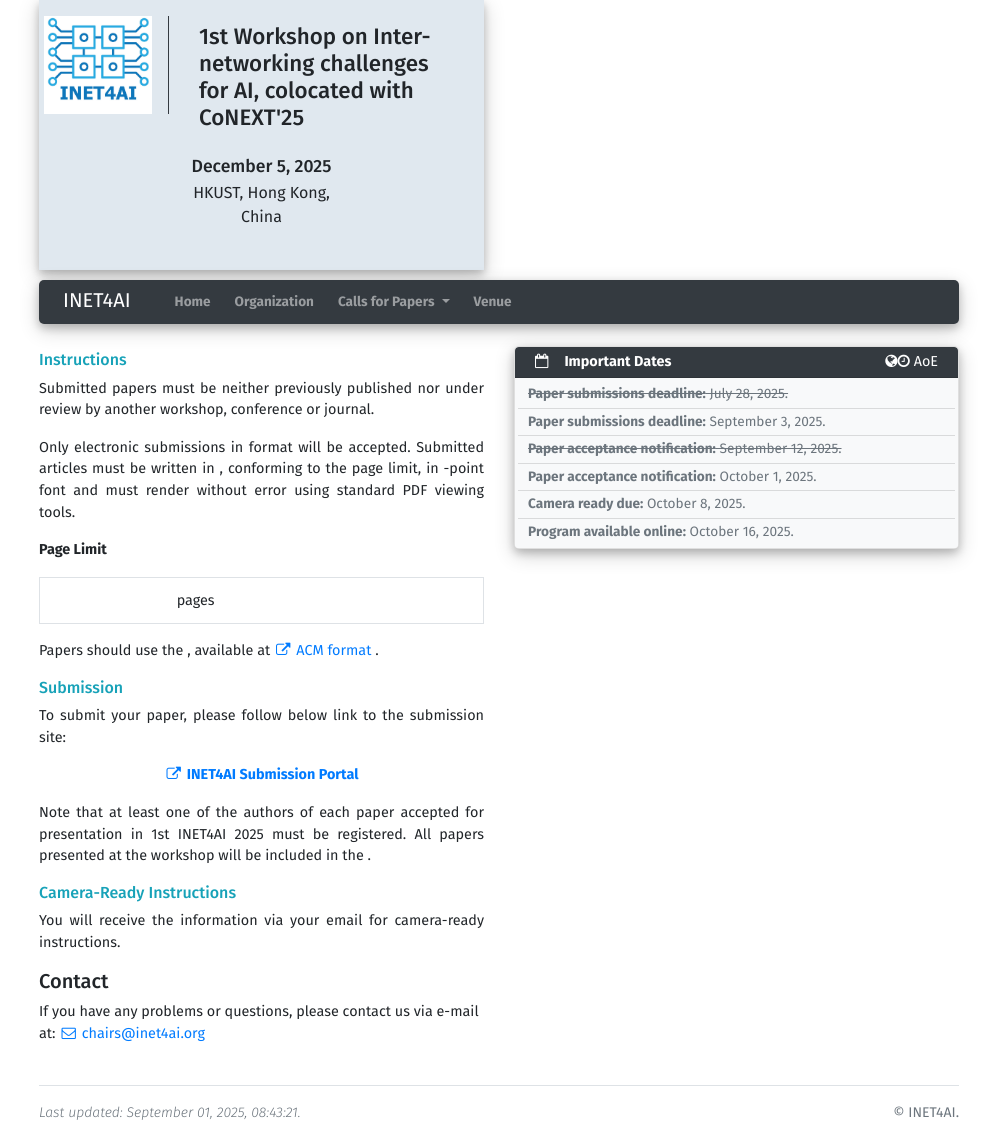
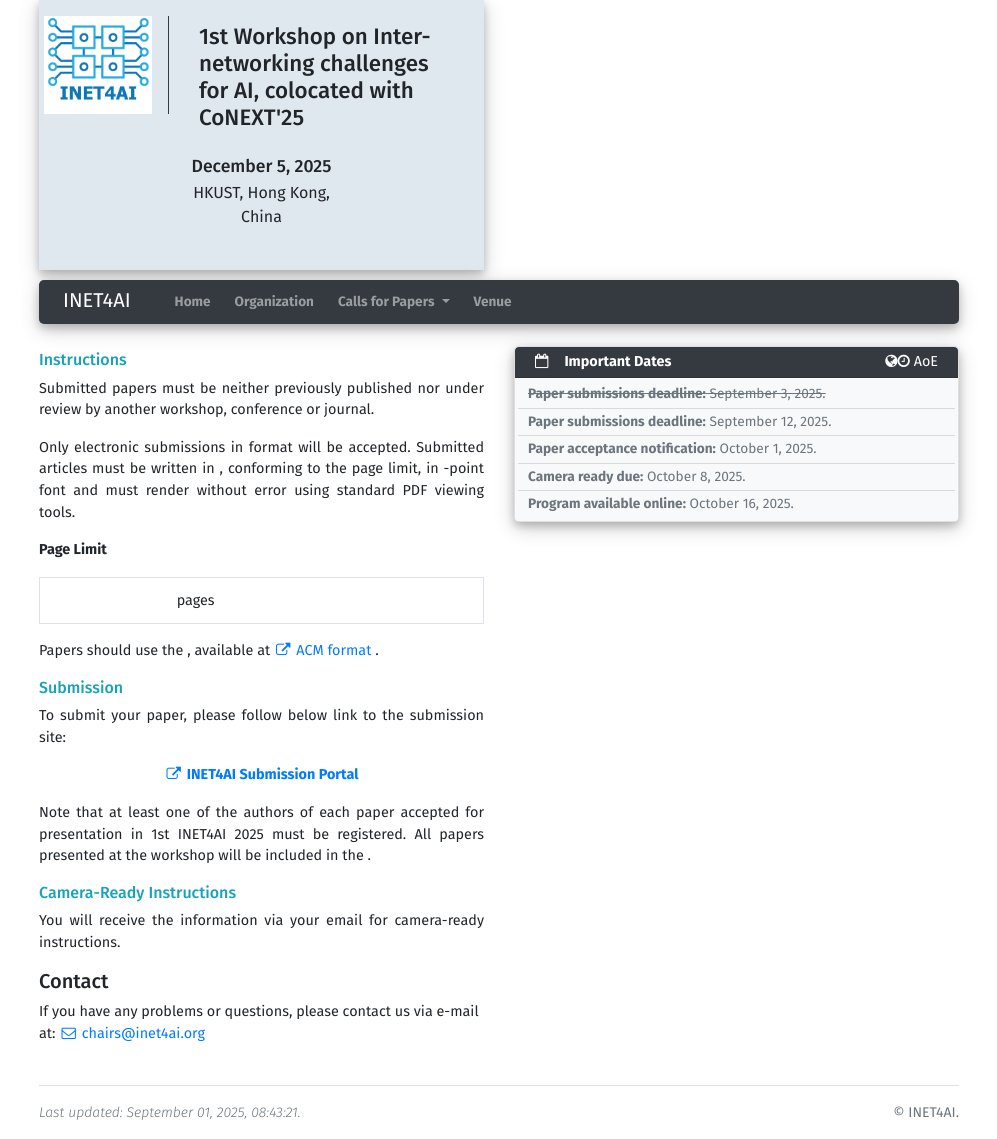
Before and after one commit to IRTF-net4AI/inet4ai, a Jekyll site: the page built from submission.html, in a window 1280 px wide. Shown: the whole page, without its empty margins (141-1138 px from the left). Built offline with Jekyll 4.4.1, drawn with Linux system fonts in a browser that asks for light colours.

Commit message:
Update conference.yml

```diff
--- a/_data/conference.yml
+++ b/_data/conference.yml
@@ -92,18 +92,14 @@ deadlines:
 #     text: Submission deadline
 #     pass_due: True
 #     strike_through: False
-  - date: 2025-07-28
+  - date: 2025-09-03
     text: Paper submissions deadline
     pass_due: False
     strike_through: True
-  - date: 2025-09-03
+  - date: 2025-09-12
     text: Paper submissions deadline
     pass_due: False
     strike_through: False
-  - date: 2025-09-12
-    text: Paper acceptance notification
-    pass_due: False
-    strike_through: True
   - date: 2025-10-01
     text: Paper acceptance notification
     pass_due: False
```
